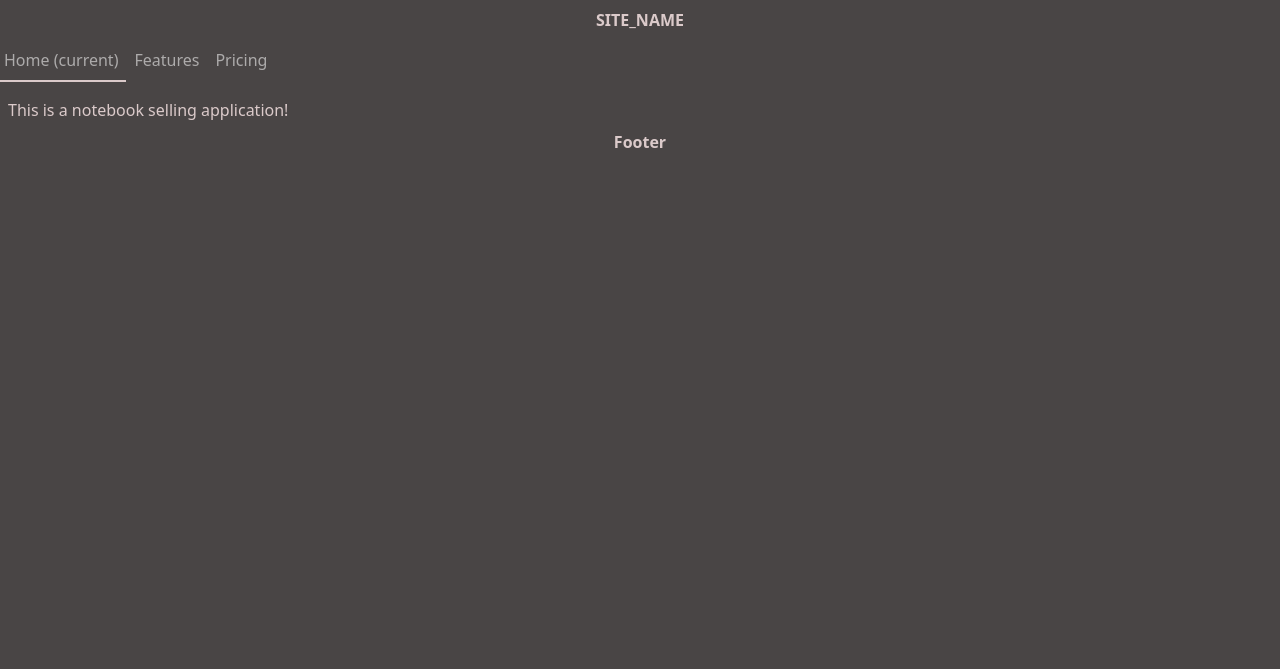
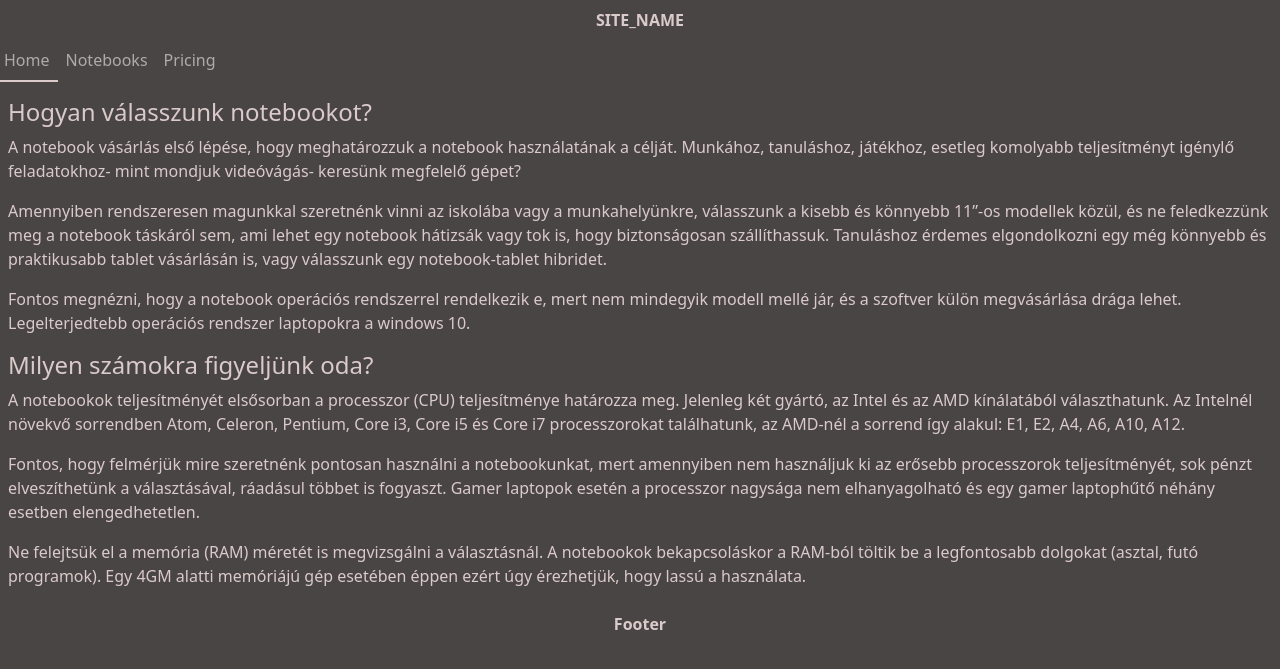
Before and after one commit to oliverbalog/NotebookWeb2, a PHP site: page /resources/views/home.php in a window 1280 px wide. Shown: the top 669 px of the page. Run offline with PHP 8.4, Linux system fonts and the light colour scheme; some libraries are stand-ins or nearby versions.

Commit message:
contents

```diff
--- a/resources/views/home.php
+++ b/resources/views/home.php
@@ -1,9 +1,40 @@
 <?php
 include(APP_ROOT . "/resources/views/layouts/header.php");
 ?>
-    <section>
-        This is a notebook selling application!
-    </section>
+<section>
+    <h4>Hogyan válasszunk notebookot?</h4>
+    <p>
+        A notebook vásárlás első lépése, hogy meghatározzuk a notebook használatának a célját. Munkához, tanuláshoz,
+        játékhoz, esetleg komolyabb teljesítményt igénylő feladatokhoz- mint mondjuk videóvágás- keresünk megfelelő
+        gépet?
+    </p>
+    <p>
+        Amennyiben rendszeresen magunkkal szeretnénk vinni az iskolába vagy a munkahelyünkre, válasszunk a kisebb és
+        könnyebb 11”-os modellek közül, és ne feledkezzünk meg a notebook táskáról sem, ami lehet egy notebook hátizsák
+        vagy tok is, hogy biztonságosan szállíthassuk. Tanuláshoz érdemes elgondolkozni egy még könnyebb és praktikusabb
+        tablet vásárlásán is, vagy válasszunk egy notebook-tablet hibridet.
+    </p>
+    <p>
+        Fontos megnézni, hogy a notebook operációs rendszerrel rendelkezik e, mert nem mindegyik modell mellé jár, és a
+        szoftver külön megvásárlása drága lehet. Legelterjedtebb operációs rendszer laptopokra a windows 10.
+    </p>
+
+    <h4>
+        Milyen számokra figyeljünk oda?
+    </h4>
+
+    <p>
+        A notebookok teljesítményét elsősorban a processzor (CPU) teljesítménye határozza meg. Jelenleg két gyártó, az Intel és az AMD kínálatából választhatunk. Az Intelnél növekvő sorrendben Atom, Celeron, Pentium, Core i3, Core i5 és Core i7 processzorokat találhatunk, az AMD-nél a sorrend így alakul: E1, E2, A4, A6, A10, A12.
+    </p>
+
+    <p>
+        Fontos, hogy felmérjük mire szeretnénk pontosan használni a notebookunkat, mert amennyiben nem használjuk ki az erősebb processzorok teljesítményét, sok pénzt elveszíthetünk a választásával, ráadásul többet is fogyaszt. Gamer laptopok esetén a processzor nagysága nem elhanyagolható és egy gamer laptophűtő néhány esetben elengedhetetlen.
+    </p>
+
+    <p>
+        Ne felejtsük el a memória (RAM) méretét is megvizsgálni a választásnál. A notebookok bekapcsoláskor a RAM-ból töltik be a legfontosabb dolgokat (asztal, futó programok). Egy 4GM alatti memóriájú gép esetében éppen ezért úgy érezhetjük, hogy lassú a használata.
+    </p>
+</section>
 <?php
 include(APP_ROOT . "/resources/views/layouts/footer.php");
 ?>
--- a/resources/views/layouts/header.php
+++ b/resources/views/layouts/header.php
@@ -33,10 +33,10 @@
                 <div class="collapse navbar-collapse" id="navbarNav">
                     <ul class="navbar-nav">
                         <li class="nav-item active">
-                            <a class="nav-link" href="#">Home <span class="sr-only">(current)</span></a>
+                            <a class="nav-link" href="#">Home</a>
                         </li>
                         <li class="nav-item">
-                            <a class="nav-link" href="#">Features</a>
+                            <a class="nav-link" href="#">Notebooks</a>
                         </li>
                         <li class="nav-item">
                             <a class="nav-link" href="#">Pricing</a>
```
